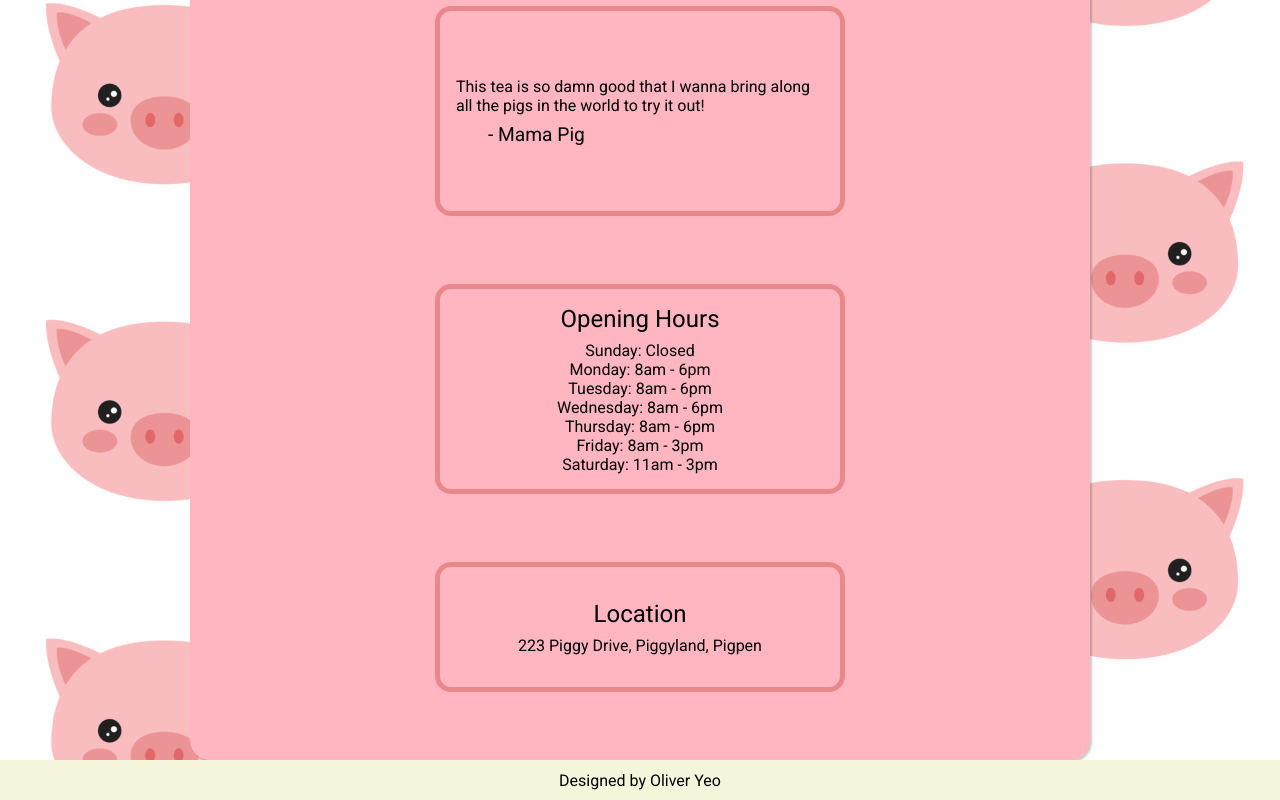
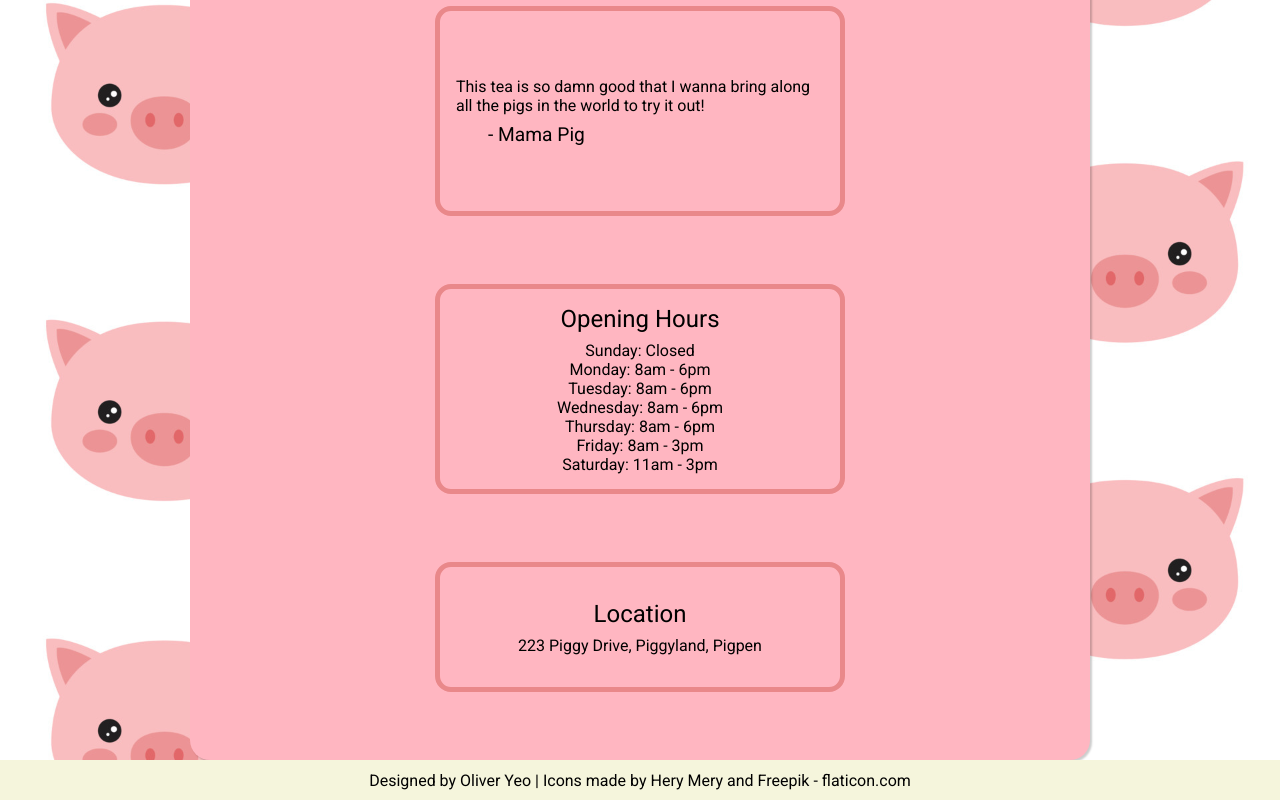
Before and after one commit to oliveryeo/restaurant_page, a website built with webpack: page dist/index.html in a window 1280 px wide. Shown: the part 320-1120 px from the top of the page. Built offline with nearby package versions, Linux system fonts and the light colour scheme.

Commit message:
update footer message

```diff
--- a/dist/index.html
+++ b/dist/index.html
@@ -36,6 +36,6 @@
       </div>
     </div>
   </div>
-  <footer>Designed by Oliver Yeo</footer>
+  <footer>Designed by Oliver Yeo | Icons made by Hery Mery and Freepik - flaticon.com</footer>
 </body>
 </html>
```
